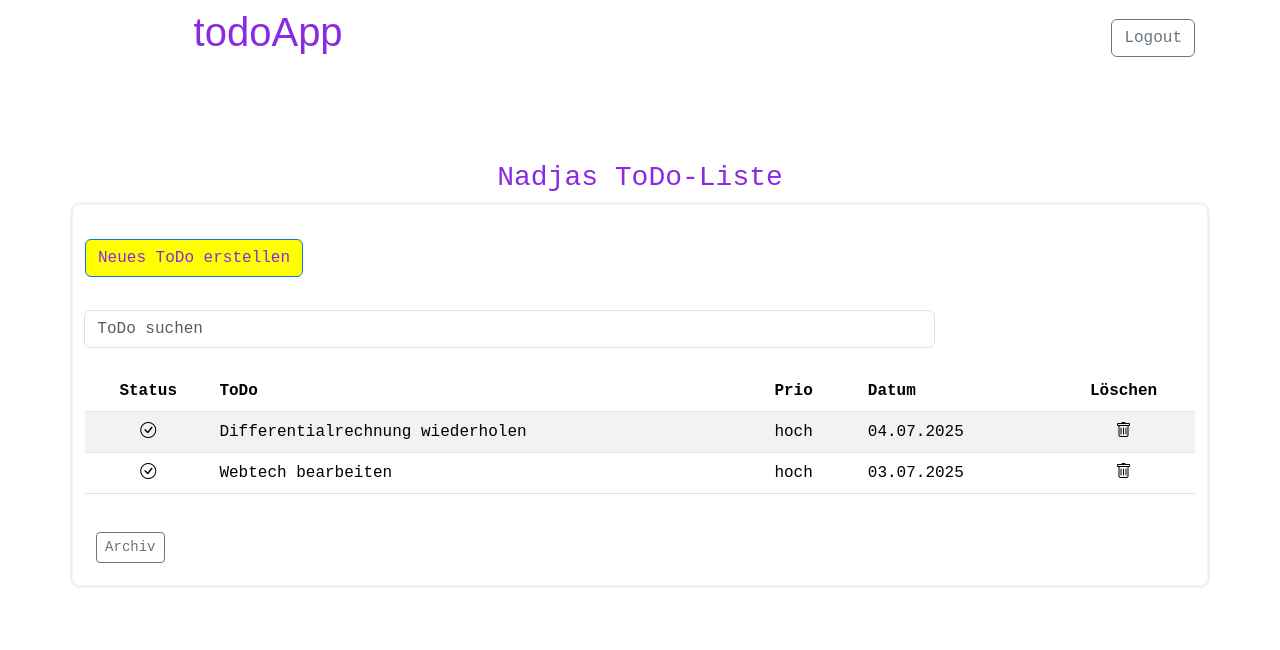
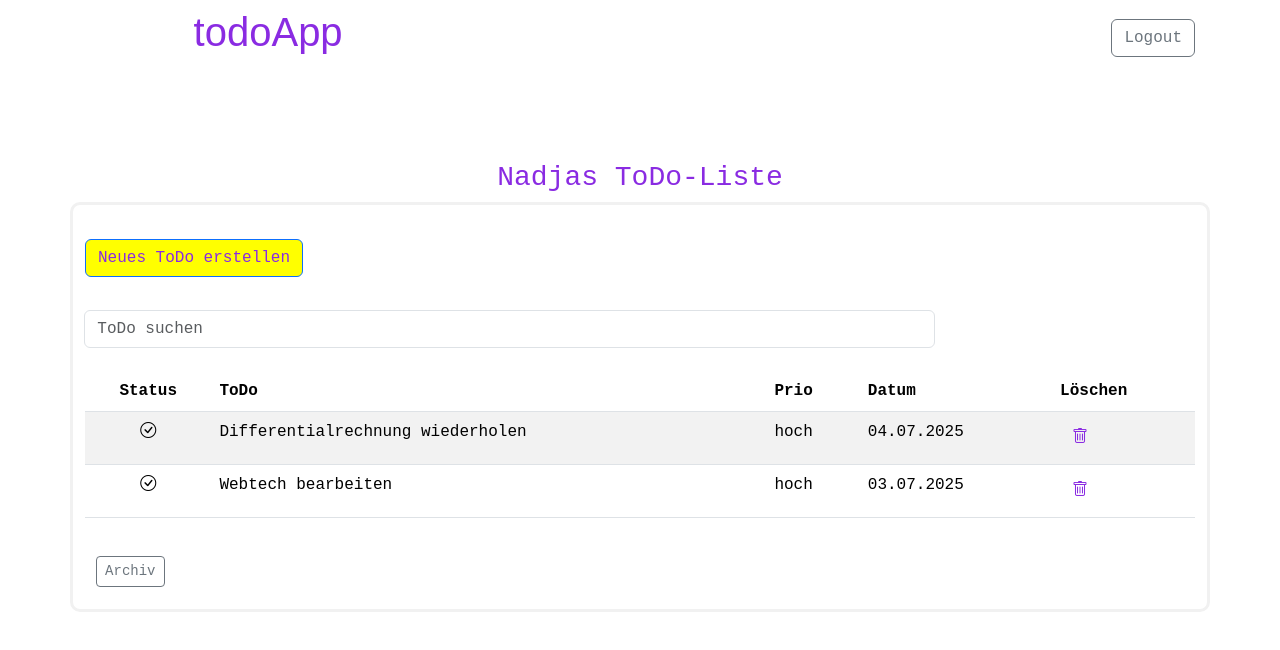
Before and after one commit to magdalenajustyna/toDoList, an Angular app in the folder toDoApp/: page /home in a window 1280 px wide. Shown: the top 650 px of the page. Built offline with nearby package versions, Linux system fonts and the light colour scheme.

Commit message:
Trash Button gemacht mit Dialogfenster

```diff
--- a/toDoApp/package.json
+++ b/toDoApp/package.json
@@ -14,6 +14,7 @@
     "@angular/compiler": "^19.2.0",
     "@angular/core": "^19.2.0",
     "@angular/forms": "^19.2.0",
+    "@angular/material": "^19.2.19",
     "@angular/platform-browser": "^19.2.0",
     "@angular/platform-browser-dynamic": "^19.2.0",
     "@angular/router": "^19.2.0",
--- a/toDoApp/src/app/list/list.component.css
+++ b/toDoApp/src/app/list/list.component.css
@@ -4,7 +4,6 @@
   /*border-radius: 10px;
   margin: 1%;*/
 }
-
 
 .header-item {
   text-align: center;
@@ -28,3 +27,13 @@
   margin-right: 2%;
 
 }
+
+.trashButton {
+  color: blueviolet;
+  border: none;
+
+}
+
+.trashButton:hover {
+  background-color: yellow;
+}
--- a/toDoApp/src/app/list/list.component.html
+++ b/toDoApp/src/app/list/list.component.html
@@ -1,8 +1,6 @@
 <!-- diese Komponente eher als Tabelle aufbauen?
 
 Die Suchzeile reagiert nur, wenn sie in die Tabelle integriert ist, deswegen nicht als einzelne Komponente?-->
-
-
 
   <div class="row">
   <input
@@ -13,17 +11,14 @@ Die Suchzeile reagiert nur, wenn sie in die Tabelle integriert ist, deswegen nic
   [formControl]="search" (input)="filter()">
 </div>
 
-
-
   <table class="table table-striped">
-
     <thead>
 <tr>
         <th scope="col" class="text-center">Status</th>
         <th scope="col" >ToDo</th>
         <th scope="col" >Prio</th>
         <th scope="col" >Datum</th>
-        <th scope="col" class="text-center">Löschen</th>
+        <th scope="col" >Löschen</th>
 </tr>
     </thead>
 
@@ -40,9 +35,9 @@ Die Suchzeile reagiert nur, wenn sie in die Tabelle integriert ist, deswegen nic
                 <td>{{ ToDo.prio }}</td>
                 <td>{{ ToDo.datum }}</td>
                 <td>
-                  <div class="text-center">
+                  <button (click)="confirmAction()" class="btn trashButton btn-outline-primary">
                   <i class="bi bi-trash align-items-center"></i>
-                  </div>
+                  </button>
                   </td>
             </tr> }
 
@@ -61,9 +56,7 @@ Die Suchzeile reagiert nur, wenn sie in die Tabelle integriert ist, deswegen nic
                 </div>
                 </td>
           </tr> -->
-
     </tbody>
-
 </table>
 
 
--- a/toDoApp/src/app/list/list.component.ts
+++ b/toDoApp/src/app/list/list.component.ts
@@ -37,8 +37,15 @@ export class ListComponent implements OnInit{
 
   }
 
-  /* addItem(): void {
-    this.items.push(''); // fügt einen neuen leeren Eintrag hinzu
-  } */
+    confirmAction() {
+    const confirmed = window.confirm('Möchtest du das ToDo wirklich löschen?');
+    if (confirmed) {
+      console.log('Aktion bestätigt!');
+    } else {
+      console.log('Aktion abgebrochen!');
+    }
+  }
+
+
 
 }
```
Also changed, not shown: 1 other file (tests, documents, lock files or other folders).
